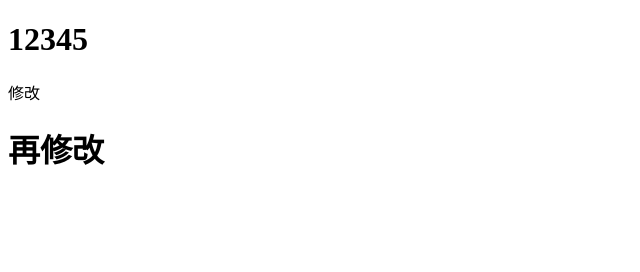
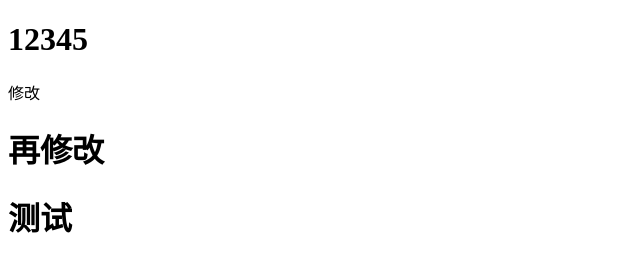
Before and after one commit to tiantian-shusheng/2018-7-19, a plain HTML site: page index.html in a window 1280 px wide. Shown: the whole page, without its empty margins (0-640 px from the left). Drawn offline with Linux system fonts and the light colour scheme.

Commit message:
再提交

```diff
--- a/index.html
+++ b/index.html
@@ -10,5 +10,6 @@
     <h1>12345</h1>
     <p>修改</p>
     <h1>再修改</h1>
+    <h1>测试</h1>
 </body>
 </html>
```
Also changed, not shown: main.html (+1 -0 lines).
